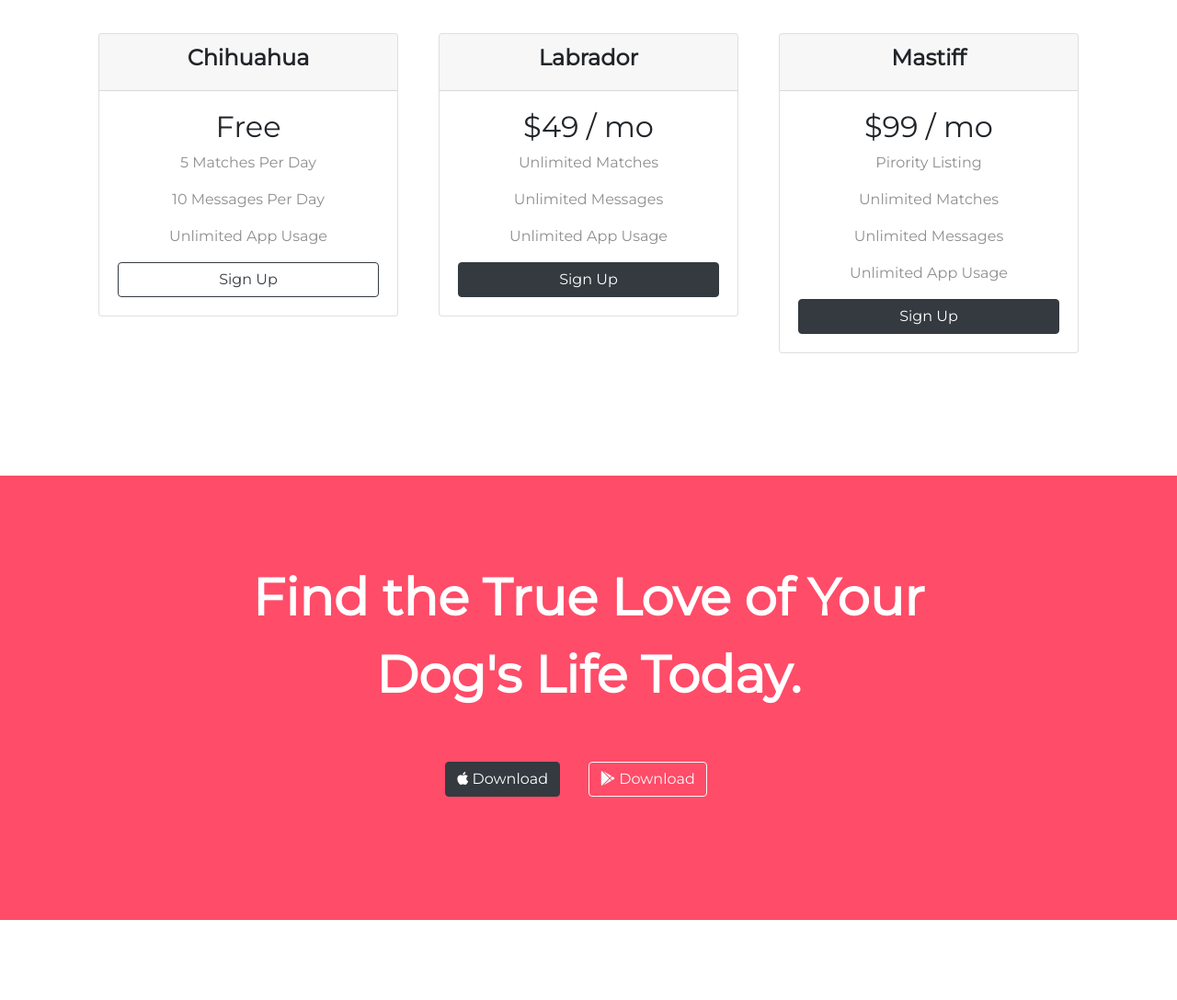
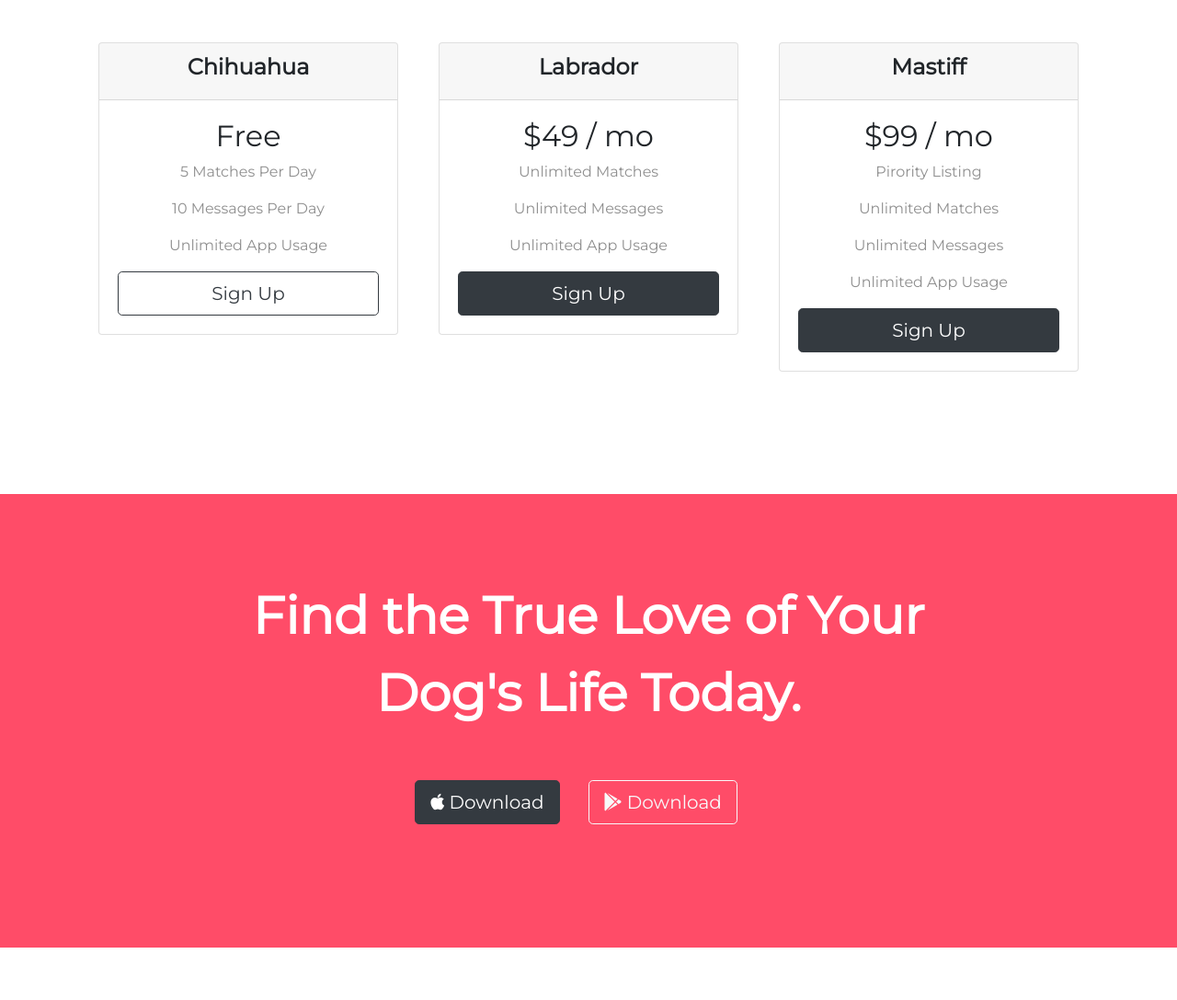
Before and after one commit to sarxsola/tindog, a plain HTML site: page index.html in a window 1280 px wide. Shown: the part 1685-2772 px from the top of the page at 92% size. Drawn offline with nearby package versions, Linux system fonts and the light colour scheme.

Commit message:
Add files via upload

```diff
--- a/index.html
+++ b/index.html
@@ -28,6 +28,9 @@
       src="https://kit.fontawesome.com/816557259b.js"
       crossorigin="anonymous"
     ></script>
+
+    <meta name="viewport" content="width=device-width, initial-scale=1">
+
   </head>
 
   <body>
@@ -35,7 +38,7 @@
       <div class="container-fluid">
         <!-- Nav Bar -->
 
-        <nav class="navbar navbar-expand-xl navbar-dark">
+        <nav class="navbar navbar-expand-lg navbar-dark">
           <a class="navbar-brand" href="#">tindog</a>
 
           <button
@@ -72,12 +75,12 @@
         <div class="row">
           <div class="col-xl-6 col-lg-6">
             <h1 class="big-heading">Meet new and interesting dogs nearby.</h1>
-            <button type="button" class="btn btn-dark btn-xl download-button">
+            <button type="button" class="btn btn-dark btn-lg download-button">
               <i class="fab fa-apple"></i> Download
             </button>
             <button
               type="button"
-              class="btn btn-outline-light btn-xl download-button"
+              class="btn btn-outline-light btn-lg download-button"
             >
               <i class="fab fa-google-play"></i> Download
             </button>
@@ -196,7 +199,7 @@
       <p>Simple and affordable price plans for your and your dog.</p>
 
       <div class="row">
-        <div class="pricing-column col-xl-4 col-lg-4 col-sm-6">
+        <div class="pricing-column col-xl-4 col-lg-4 col-md-6">
           <div class="card-deck">
             <div class="card">
               <div class="card-header">
@@ -209,7 +212,7 @@
                 <p>Unlimited App Usage</p>
                 <button
                   type="button"
-                  class="btn btn-outline-dark btn-block btn-xl"
+                  class="btn btn-outline-dark btn-block btn-lg"
                 >
                   Sign Up
                 </button>
@@ -218,7 +221,7 @@
           </div>
         </div>
 
-        <div class="pricing-column col-xl-4 col-lg-4 col-sm-6">
+        <div class="pricing-column col-xl-4 col-lg-4 col-md-6">
           <div class="card">
             <div class="card-header">
               <h3 class="pricing-title">Labrador</h3>
@@ -228,7 +231,7 @@
               <p>Unlimited Matches</p>
               <p>Unlimited Messages</p>
               <p>Unlimited App Usage</p>
-              <button type="button" class="btn btn-dark btn-block btn-xl">
+              <button type="button" class="btn btn-dark btn-block btn-lg">
                 Sign Up
               </button>
             </div>
@@ -246,7 +249,7 @@
               <p>Unlimited Matches</p>
               <p>Unlimited Messages</p>
               <p>Unlimited App Usage</p>
-              <button type="button" class="btn btn-dark btn-block btn-xl">
+              <button type="button" class="btn btn-dark btn-block btn-lg">
                 Sign Up
               </button>
             </div>
@@ -262,12 +265,12 @@
         <h3 class="big-heading">
           Find the True Love of Your Dog's Life Today.
         </h3>
-        <button type="button" class="btn btn-dark btn-xl download-button">
+        <button type="button" class="btn btn-dark btn-lg download-button">
           <i class="fab fa-apple"></i> Download
         </button>
         <button
           type="button"
-          class="btn btn-outline-light btn-xl download-button"
+          class="btn btn-outline-light btn-lg download-button"
         >
           <i class="fab fa-google-play"></i> Download
         </button>
```
